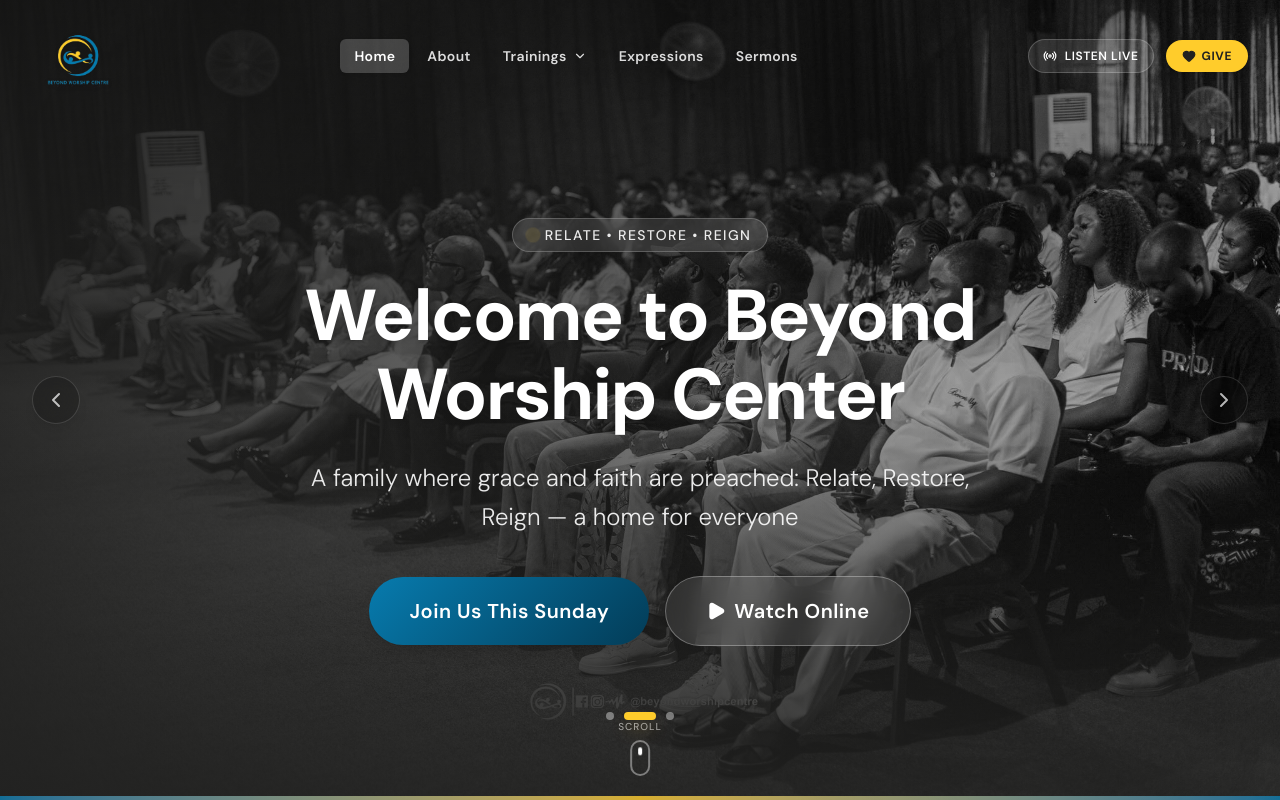
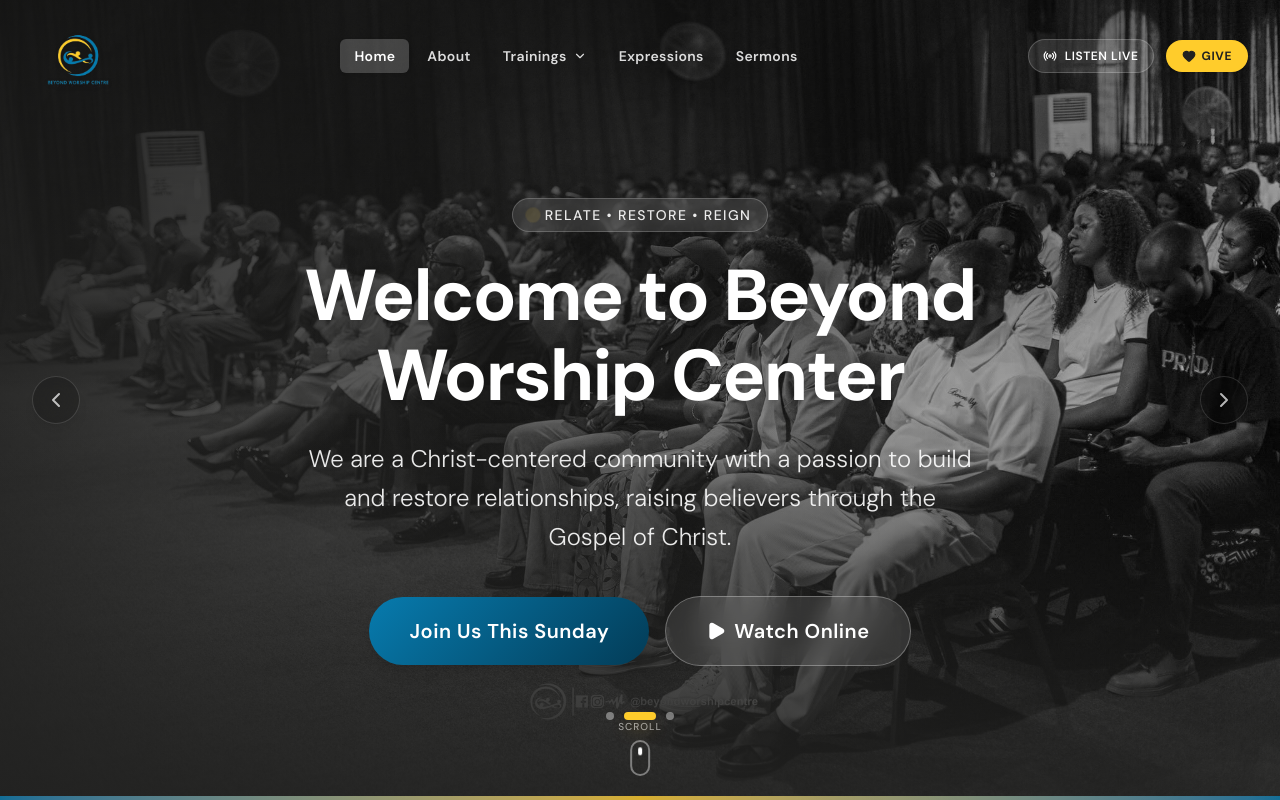
Before and after one commit to HelixgadeTechnologies/bwc, a Next.js app: page / in a window 1280 px wide. Shown: the top 800 px of the page. Built offline with nearby package versions, Linux system fonts and the light colour scheme.

Commit message:
refactor: update hero subtitle text

```diff
--- a/src/components/hero.tsx
+++ b/src/components/hero.tsx
@@ -116,7 +116,7 @@ export function Hero({ onPlanVisitClick, onWatchOnlineClick }: HeroProps) {
 
           {/* Subtitle */}
           <p className="text-xl sm:text-2xl text-white/90 mb-10 max-w-2xl mx-auto leading-relaxed font-light">
-            A family where grace and faith are preached: Relate, Restore, Reign — a home for everyone
+            We are a Christ-centered community with a passion to build and restore relationships, raising believers through the Gospel of Christ.
           </p>
 
           {/* Dual Action CTAs */}
```
